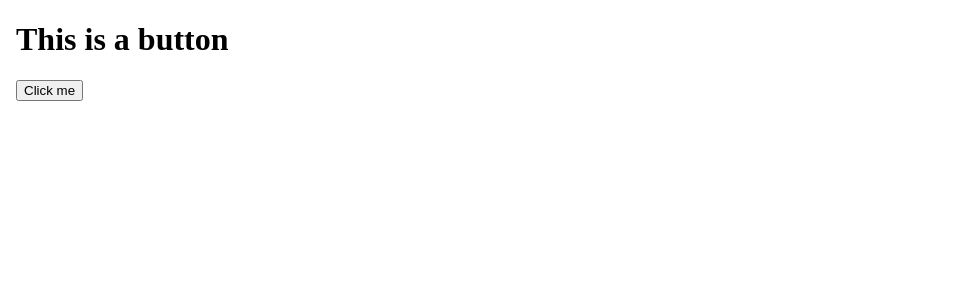
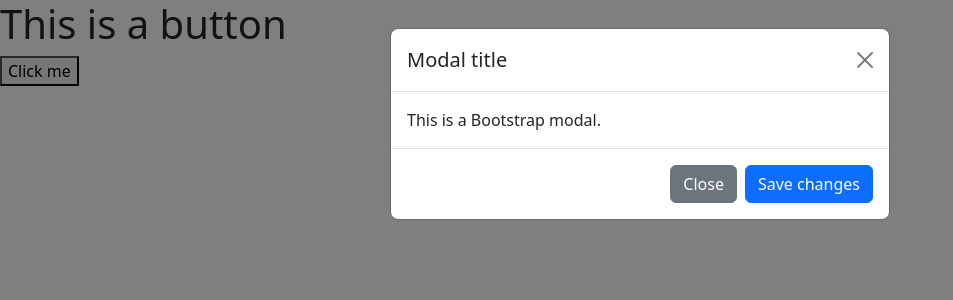
Before and after one commit to Chinococo/LearningAngular, an Angular app: page / in a window 1280 px wide. Both pictures are taken after a click on the button "Click me". Shown: the top 300 px of the page, without its empty margins (0-953 px from the left). Built offline with nearby package versions, Linux system fonts and the light colour scheme.

Commit message:
快速方法建立bootstarp物件

```diff
--- a/src/app/app.component.html
+++ b/src/app/app.component.html
@@ -3,6 +3,23 @@
   <title> Hello My First Angluar Web</title>
 </head>
 <body>
+<div class="modal fade" id="modal" tabindex="-1" aria-labelledby="modalLabel" aria-hidden="true">
+  <div class="modal-dialog">
+    <div class="modal-content">
+      <div class="modal-header">
+        <h5 class="modal-title" id="modalLabel">Modal title</h5>
+        <button type="button" class="btn-close" data-bs-dismiss="modal" aria-label="Close"></button>
+      </div>
+      <div class="modal-body">
+        This is a Bootstrap modal.
+      </div>
+      <div class="modal-footer">
+        <button type="button" class="btn btn-secondary" data-bs-dismiss="modal">Close</button>
+        <button type="button" class="btn btn-primary">Save changes</button>
+      </div>
+    </div>
+  </div>
+</div>
 <h1>This is a button</h1>
 <button id="SubmitButton">Click me</button>
 
--- a/src/app/app.component.ts
+++ b/src/app/app.component.ts
@@ -1,7 +1,7 @@
 import {Component, OnInit} from '@angular/core';
-import { Title } from '@angular/platform-browser';
+import {bootstrapApplication, Title} from '@angular/platform-browser';
 declare var $: any;
-
+declare var bootstrap:any;
 @Component({
   selector: 'app-root',
   imports: [],
@@ -10,13 +10,15 @@ declare var $: any;
 })
 export class AppComponent implements OnInit{
   constructor(private titleService: Title) {}
+  title:any = "LearningAngular";
     ngOnInit(): void {
       //元件初始化要加載的物件
-    var title = 'LearningAngularTest';
-    this.titleService.setTitle(title);
+      this.titleService.setTitle(this.title);
+      var myModal = new bootstrap.Modal(document.getElementById('modal'));
       $("#SubmitButton").click(()=>{
-      alert("Hello World!");
+        ///alert("Hello World!");
         console.log("Hello World!");
+        myModal.show();
       });
     }
 
--- a/src/index.html
+++ b/src/index.html
@@ -1,11 +1,14 @@
 <!doctype html>
-<html lang="en">
+<html lang="en" xmlns="http://www.w3.org/1999/html">
 <head>
   <meta charset="utf-8">
   <title>LearningAngular</title>
   <base href="/">
   <meta name="viewport" content="width=device-width, initial-scale=1">
   <script src="https://code.jquery.com/jquery-3.6.4.min.js"></script>
+  <script src="https://cdn.jsdelivr.net/npm/bootstrap@5.3.3/dist/js/bootstrap.bundle.min.js"></script>
+  <link href="https://cdn.jsdelivr.net/npm/bootstrap@5.3.3/dist/css/bootstrap.min.css" rel="stylesheet" >
+
   <link rel="icon" type="image/x-icon" href="favicon.ico">
 </head>
 <body>
```
Also changed, not shown: 1 other file (tests, documents, lock files or other folders). Lines whose indentation alone changed are shown as unchanged.
